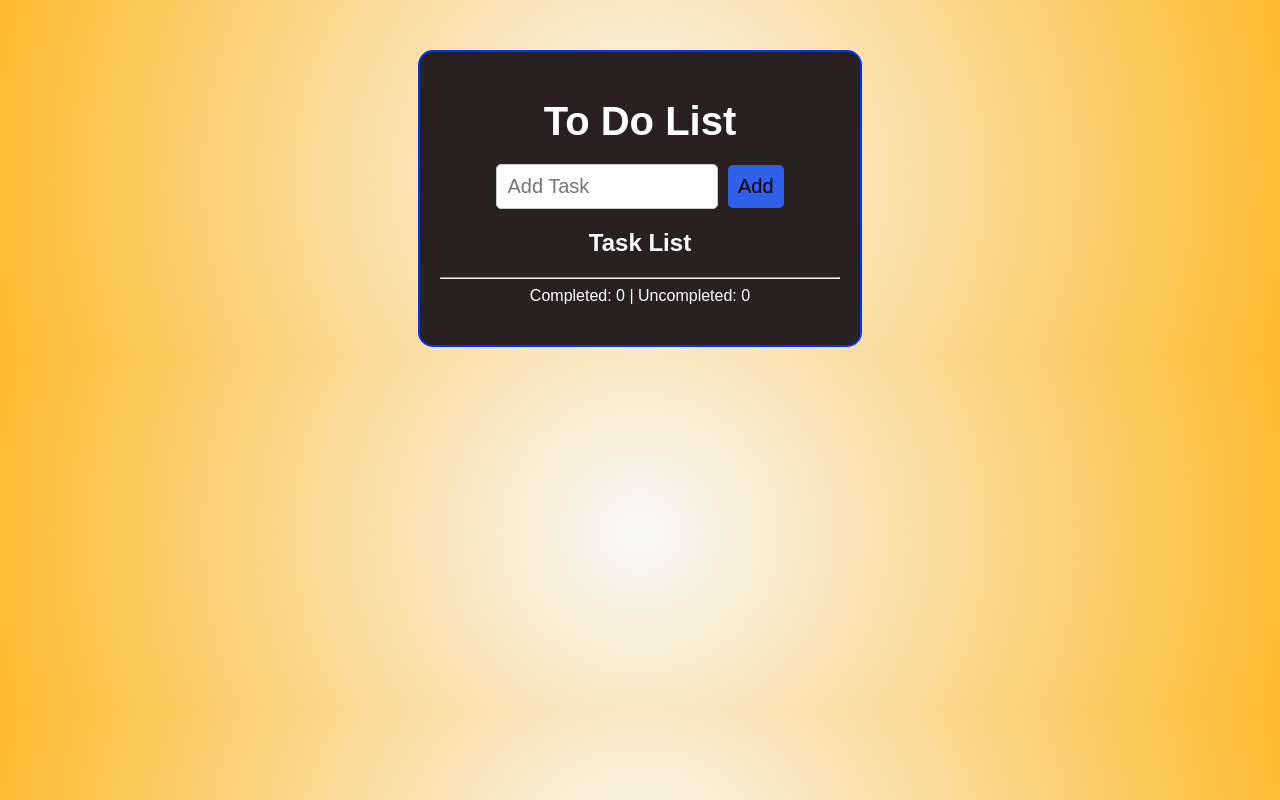
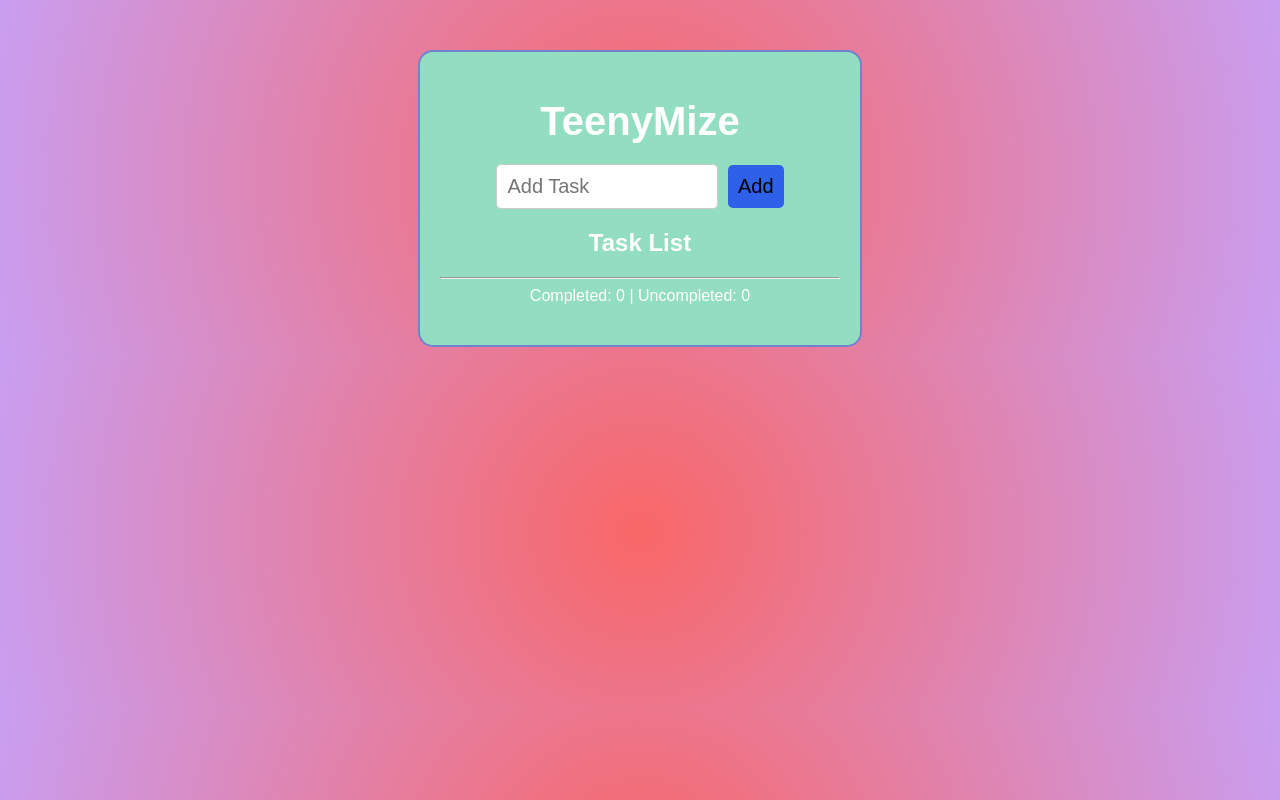
Before and after one commit to Kanavmh/TeenyMize, a plain HTML site: page Web/Tod/index.html in a window 1280 px wide. Drawn offline with Linux system fonts and the light colour scheme.

Commit message:
Updated css and index
-Updated aesthetics and couple minor changes

```diff
--- a/Web/Tod/index.html
+++ b/Web/Tod/index.html
@@ -1,18 +1,15 @@
 <!DOCTYPE html>
 <html lang="en">
   <head>
-    <title>TO-DO List</title>
+    <title>TeenyMize List</title>
     <link rel="stylesheet" href="styly.css" />
   </head>
   <body>
-    <!-- create a container for the todo list -->
     <div id="todo-container">
-      <!-- todo list header -->
       <div id="header">
-        <h1>To Do List</h1>
+        <h1>TeenyMize</h1>
       </div>
 
-      <!-- create input box -->
       <div id="todo-form">
         <input
           type="text"
@@ -21,15 +18,11 @@
           id="input-box"
           placeholder="Add Task"
         />
-
-        <!-- add button -->
         <button id="input-button" onclick="addTask()">Add</button>
       </div>
 
-      <!-- task list -->
       <h2>Task List</h2>
       <hr />
-      <!-- task list counter -->
       <div class="counter-container">
         <div id="task-counters">
           Completed: <span id="completed-counter">0</span> | Uncompleted:
--- a/Web/Tod/styly.css
+++ b/Web/Tod/styly.css
@@ -4,18 +4,18 @@
     border: 1px solid gray;
   }
   body {
-    background: rgb(0,0,0);
-    background: radial-gradient(circle, rgba(0,0,0,0.028124999999999956) 0%, rgba(253,187,45,1) 100%);
+    background: rgb(248, 124, 124);
+    background: radial-gradient(circle, rgb(249, 103, 103) 0%, rgb(201, 158, 241) 100%);
     font-family: Arial, sans-serif;
     text-align: center;
     margin-top: 50px;
   }
 
   #todo-container {
-    background: rgb(41, 33, 33);
+    background: rgb(147, 222, 192);
     width: 400px;
     margin: 0 auto;
-    border: 2px solid #0033ff;
+    border: 2px solid #6f83d1;
     padding: 20px;
     color: white;
     border-radius: 15px;
```
